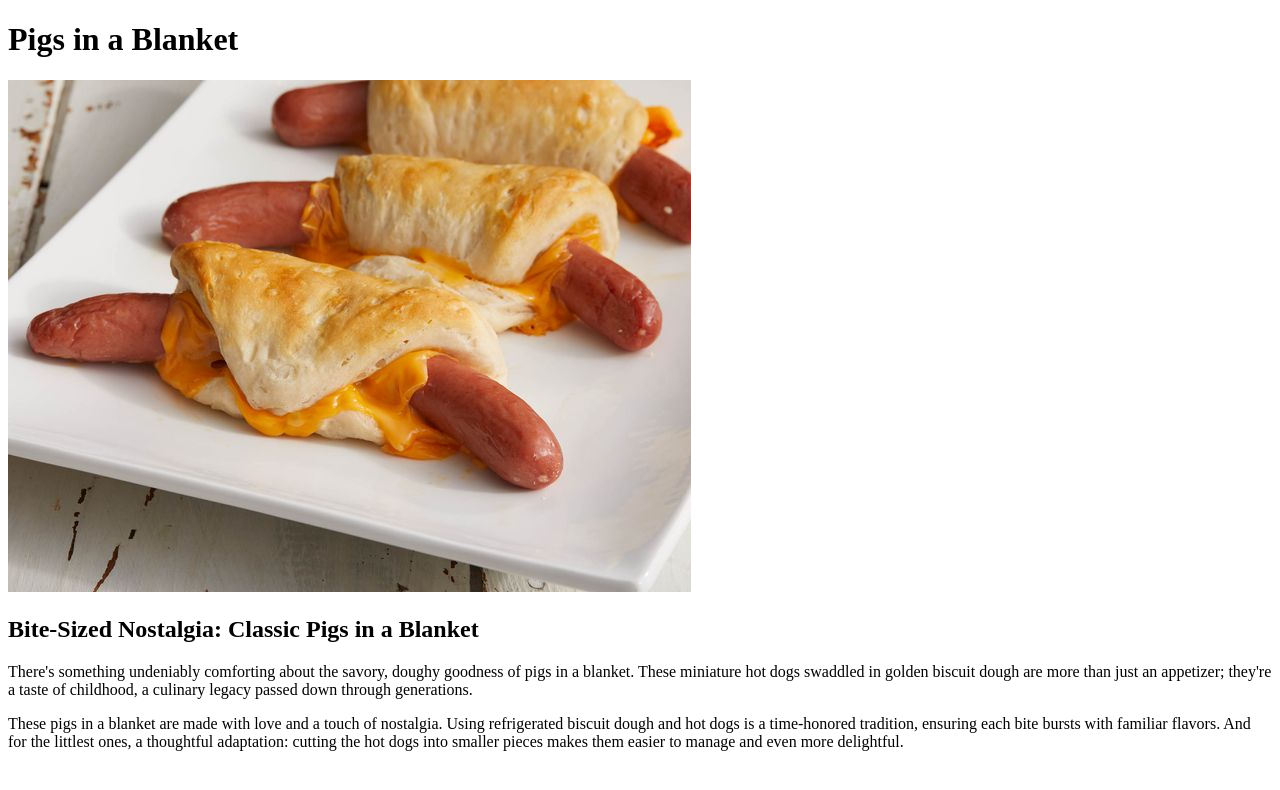
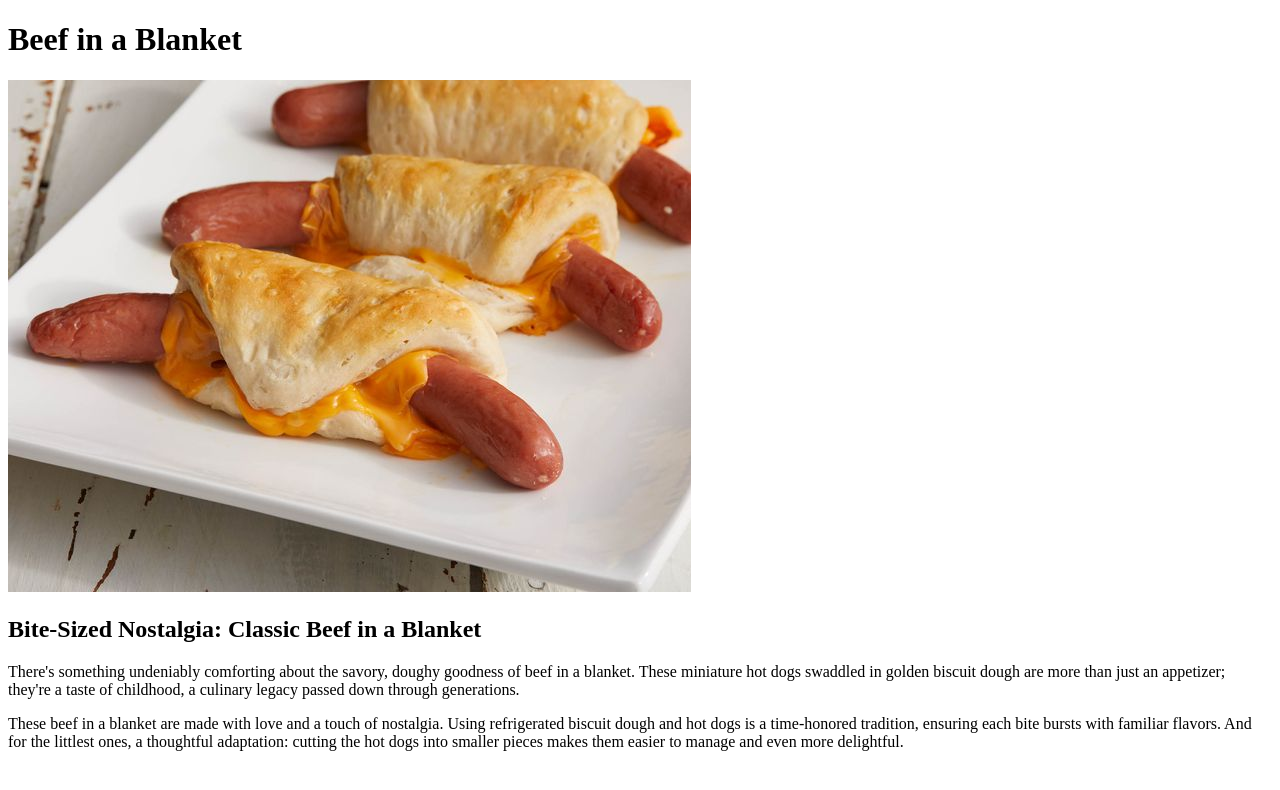
Before and after one commit to mostafa-imam/odin-recipes, a plain HTML site: page recipes/Beef_in_a_Blanket.html in a window 1280 px wide. Drawn offline with Linux system fonts and the light colour scheme.

Commit message:
fix(Pigs_in_a_Blanket): Rename the recipes
changed the recipe name from Pigs to Beef. Keeping it Halal!!

```diff
--- a/recipes/Pigs_in_a_Blanket.html
+++ b/recipes/Beef_in_a_Blanket.html
@@ -3,17 +3,18 @@
     <head>
         <meta charset="UTF-8">
         <meta name="viewport" content="width=device-width, initial-scale=1.0">
-        <title>Pigs in a Blanket</title>
+        <title>Beef in a Blanket</title>
     </head>
     <body>
-        <h1>Pigs in a Blanket</h1>
-        <img src="../img/Pigs_in_a_Blanket.jpg" alt="Pigs in a Blanket dish">
-        <h2>Bite-Sized Nostalgia: Classic Pigs in a Blanket</h2>
-        <p>There's something undeniably comforting about the savory, doughy goodness of pigs in a blanket.
+        <h1>Beef in a Blanket</h1>
+        <img src="../img/Beef_in_a_Blanket.jpg" alt="Beef in a Blanket dish">
+        <h2>Bite-Sized Nostalgia: Classic Beef in a Blanket</h2>
+        <p>There's something undeniably comforting about the savory, doughy goodness of beef in a blanket.
              These miniature hot dogs swaddled in golden biscuit dough are more than just an appetizer;
               they're a taste of childhood, a culinary legacy passed down through generations.</p>
-        <p>These pigs in a blanket are made with love and a touch of nostalgia.
+        <p>These beef in a blanket are made with love and a touch of nostalgia.
              Using refrigerated biscuit dough and hot dogs is a time-honored tradition, ensuring each bite bursts with familiar flavors.
               And for the littlest ones, a thoughtful adaptation: cutting the hot dogs into smaller pieces makes them easier to manage and even more delightful.</p>
+
     </body>
 </html>
```
Also changed, not shown: img/Beef_in_a_Blanket.jpg (renamed from img/Pigs_in_a_Blanket.jpg).
